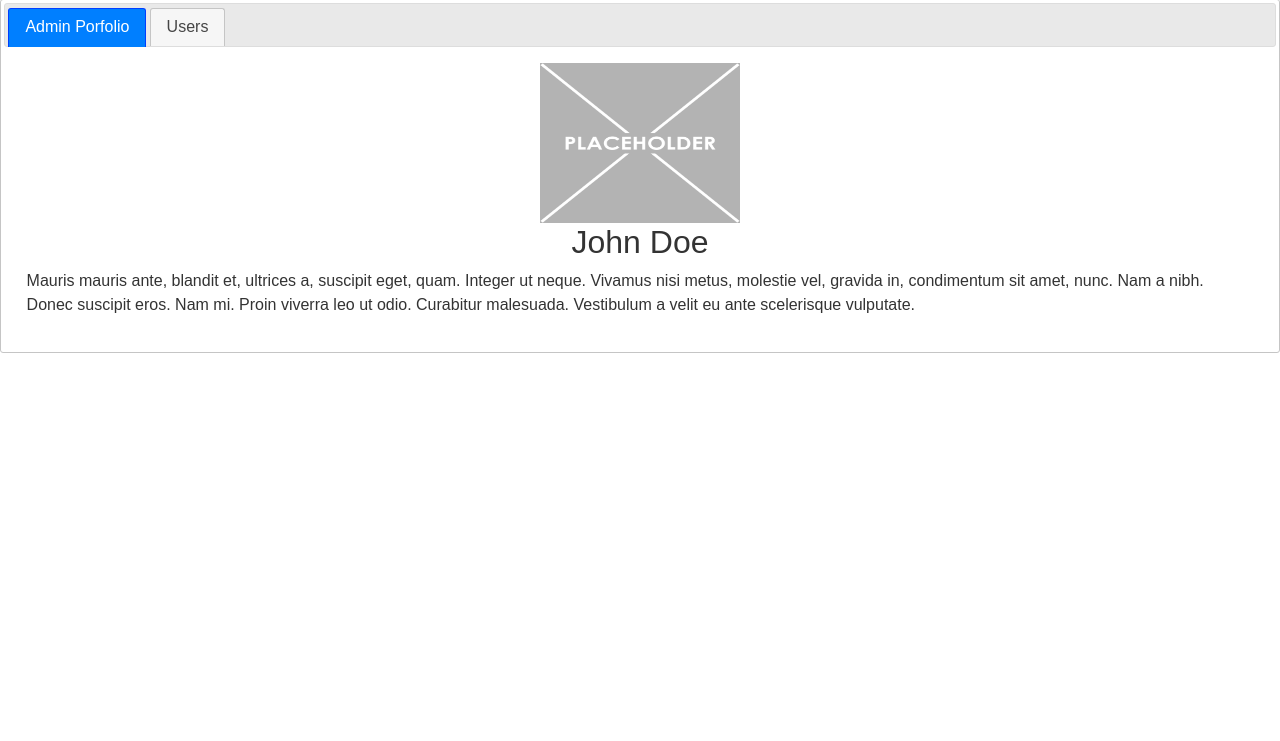
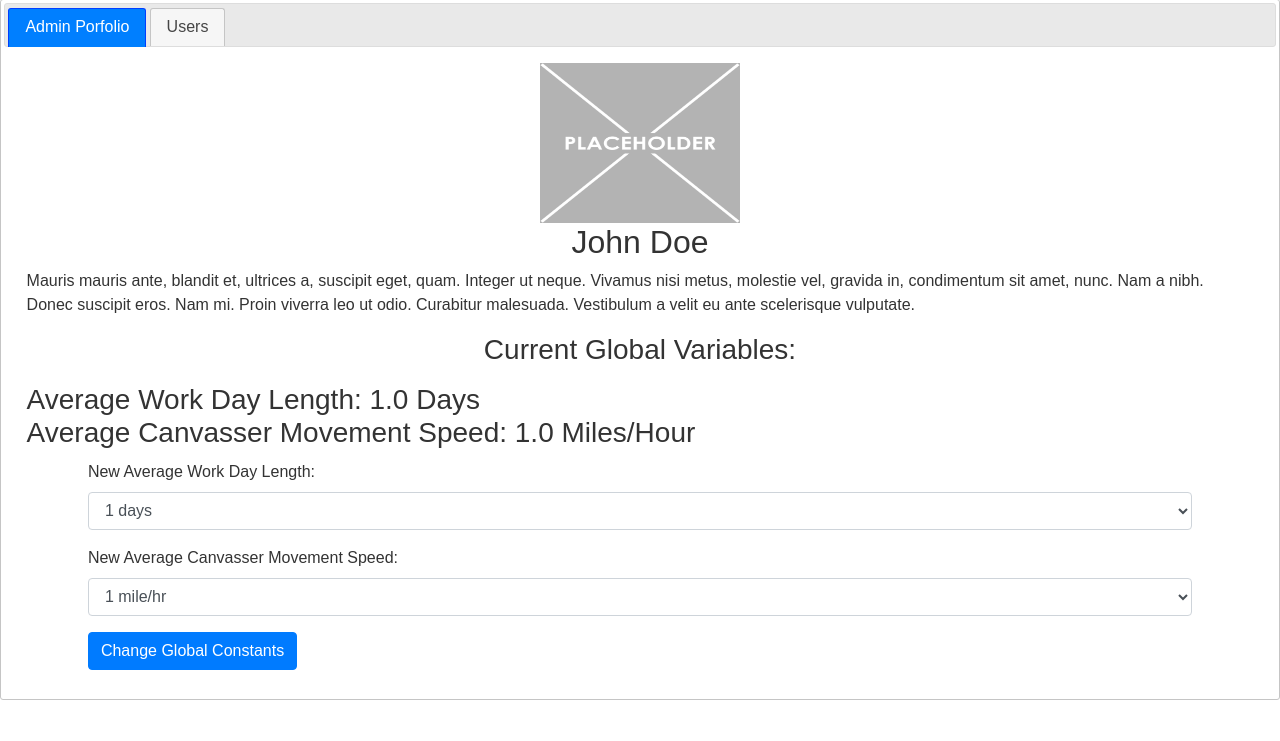
Before and after one commit to ganixil/CSE308, a Flask app: page /admin/adminPage in a window 1280 px wide. Shown: the part 59-800 px from the top of the page. Run offline with Flask 2, Linux system fonts and the light colour scheme; tables that the repository leaves empty hold one stand-in row (values such as "Sample post"); some libraries are stand-ins or nearby versions.

Commit message:
admin global variable design

```diff
--- a/admin.py
+++ b/admin.py
@@ -1,6 +1,6 @@
 from flask import (Blueprint, flash, g, redirect, render_template, request, url_for)
 from werkzeug.exceptions import abort
-from database import db_session, User, Admin
+from database import db_session, User, Admin, GlobalVariables
 
 #create the admin blueprint
 bp = Blueprint('admin', __name__, url_prefix='/admin')
@@ -9,4 +9,7 @@ bp = Blueprint('admin', __name__, url_prefix='/admin')
 #function to render the admin page and set the admin page url
 @bp.route('/adminPage', methods=('GET', 'POST'))
 def adminPage():
-	return render_template('admin_html/admin.html',session=db_session.query(User).order_by(User.id))
+	usr_session = db_session.query(User).order_by(User.id)
+	gblvar_session = db_session.query(GlobalVariables).first()
+	print(gblvar_session)
+	return render_template('admin_html/admin.html',usr_session=usr_session, gblvar_session = gblvar_session)
--- a/static/css/admin.css
+++ b/static/css/admin.css
@@ -1,3 +1,6 @@
 #portrait{
 	text-align: center;
 }
+#global{
+	margin: 10px 5% 10px 5%;
+}
--- a/templates/admin_html/admin.html
+++ b/templates/admin_html/admin.html
@@ -52,7 +52,43 @@
         amet, nunc. Nam a nibh. Donec suscipit eros. Nam mi. Proin viverra leo ut
         odio. Curabitur malesuada. Vestibulum a velit eu ante scelerisque vulputate.
         </p>
+
+
+        <div>
+            <h3>
+                <p style="text-align: center;">Current Global Variables: </br></p>
+                Average Work Day Length: {{gblvar_session.workDayLength}} Days</br>
+                Average Canvasser Movement Speed: {{gblvar_session.averageSpeed}} Miles/Hour</br>
+            </h3>
+        </div>
+
+        <!-- form to change the global variables-->
+        <form id="global">
+        <div class="form-group">
+            <label for="avgworkday">New Average Work Day Length: </label>
+            <select class="form-control" id="avgworkday">
+                <option>1 days</option>
+                <option>2 days</option>
+                <option>3 days</option>
+                <option>4 days</option>
+                <option>5 days</option>
+            </select>
+        </div>
+        <div class="form-group">
+            <label for="avgmovspeed">New Average Canvasser Movement Speed: </label>
+            <select class="form-control" id="avgmovspeed">
+                <option>1 mile/hr</option>
+                <option>2 miles/hr</option>
+                <option>3 miles/hr</option>
+                <option>4 miles/hr</option>
+                <option>5 miles/hr</option>
+            </select>
+        </div>
+        <button type="submit" class="btn btn-primary">Change Global Constants</button>
+        </form>
     </div>
+
+
     <!-- User view-->
     <div id="tabs-v-2" class="tab-pane">
         <div class="table-responsive">
@@ -77,7 +113,7 @@
                     </th>
             </tr>
         </thead>
-        {% for instance in session %}
+        {% for instance in usr_session %}
         <tr>
                 <td>
                     <input type="checkbox" name="rowid" class="action-checkbox" value="1" title="Select record" />
```
